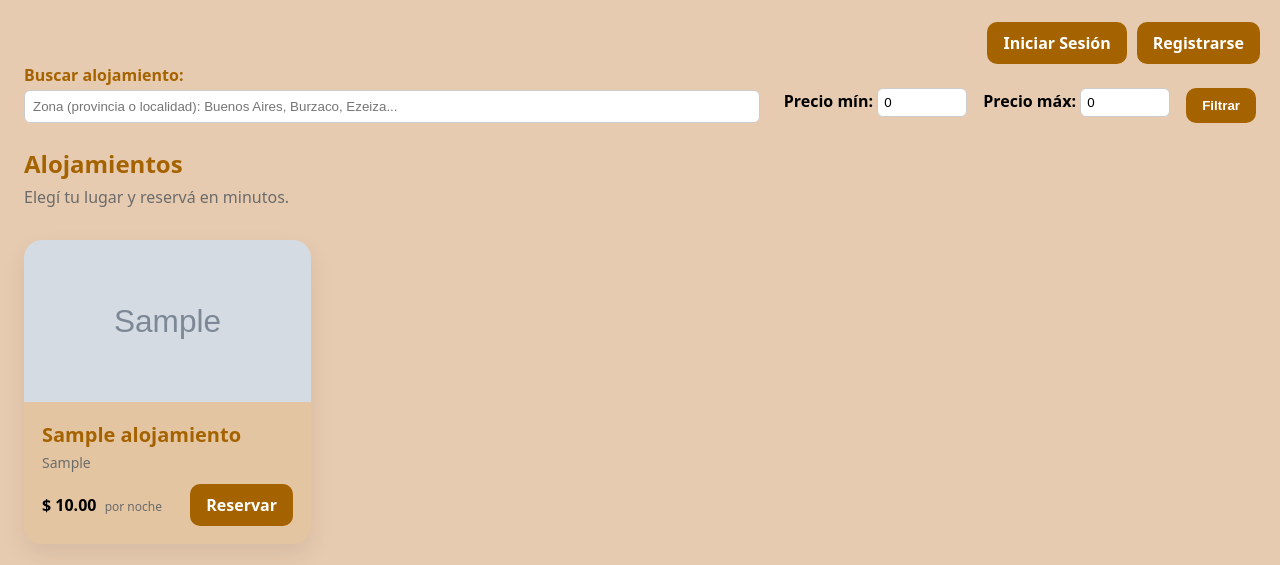
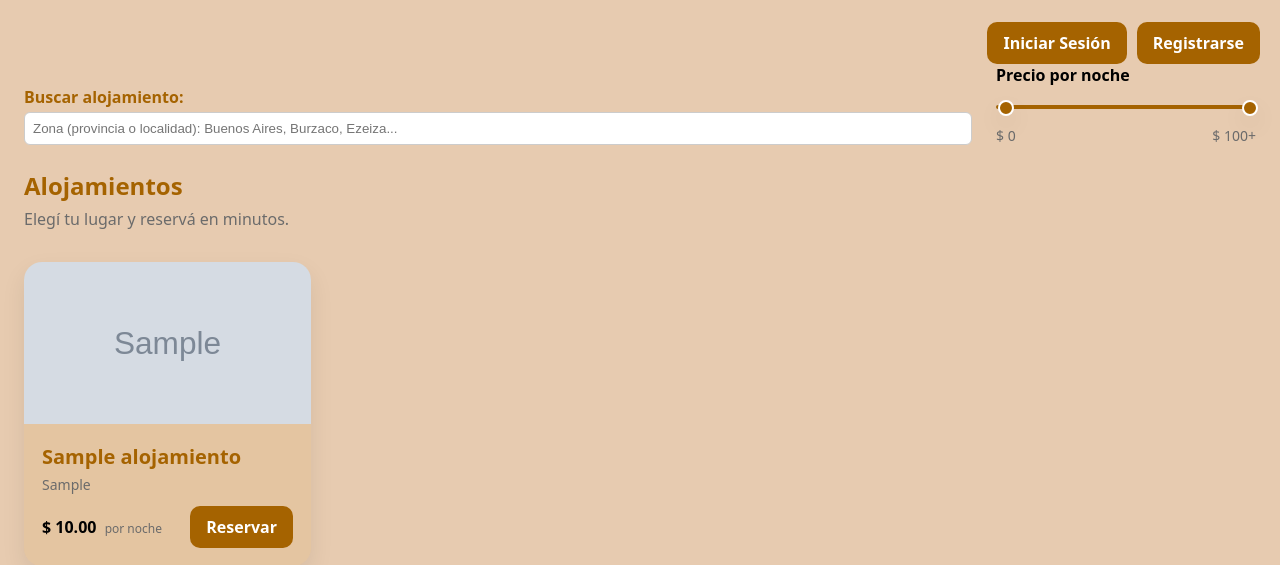
Before and after one commit to Strychi8/ClonAirbnb-TM2C2025E04, a PHP site: page / in a window 1280 px wide. Shown: the part 80-645 px from the top of the page. Run offline with PHP 8.4, Linux system fonts and the light colour scheme; tables that the repository leaves empty hold one stand-in row (values such as "Sample post"); grey boxes marked "Sample" are stand-in pictures.

Commit message:
Implement dual slider for price filtering and update backend logic

```diff
--- a/backend/filtrar_precio.php
+++ b/backend/filtrar_precio.php
@@ -8,8 +8,8 @@ try {
     throw new RuntimeException('No hay conexión PDO');
   }
 
-//  $min = isset($_GET['min']) ? (int)$_GET['min'] : 30000;
-//  $max = isset($_GET['max']) ? (int)$_GET['max'] : 150000;
+  $min = isset($_GET['min']) ? (int)$_GET['min'] : 0;
+  $max = isset($_GET['max']) ? (int)$_GET['max'] : 150000;
 
   if ($min > $max || $min < 0 || $max < 0) {
     http_response_code(400);
--- /dev/null
+++ b/backend/precio_bounds.php
@@ -0,0 +1,41 @@
+<?php
+declare(strict_types=1);
+header('Content-Type: application/json; charset=utf-8');
+
+try {
+  require __DIR__ . '/db.php';
+  if (!isset($pdo) || !($pdo instanceof PDO)) {
+    throw new RuntimeException('No hay conexión PDO');
+  }
+
+  $zona = isset($_GET['zona']) ? trim((string)$_GET['zona']) : '';
+
+  if ($zona !== '') {
+    $sql = "SELECT MIN(CAST(precio_noche AS DECIMAL(10,2))) AS min_precio,
+                   MAX(CAST(precio_noche AS DECIMAL(10,2))) AS max_precio
+            FROM alojamientos
+            WHERE (provincia LIKE :z1 OR localidad LIKE :z2)";
+    $st = $pdo->prepare($sql);
+    $st->execute([':z1' => "%$zona%", ':z2' => "%$zona%"]);
+  } else {
+    $sql = "SELECT MIN(CAST(precio_noche AS DECIMAL(10,2))) AS min_precio,
+                   MAX(CAST(precio_noche AS DECIMAL(10,2))) AS max_precio
+            FROM alojamientos";
+    $st = $pdo->query($sql);
+  }
+
+  $row = $st->fetch(PDO::FETCH_ASSOC) ?: [];
+  $min = isset($row['min_precio']) ? (float)$row['min_precio'] : 0.0;
+  $max = isset($row['max_precio']) ? (float)$row['max_precio'] : 150000.0;
+
+  // Si no hay datos, devolver un rango por defecto
+  if ($min <= 0 && $max <= 0) {
+    $min = 0.0;
+    $max = 150000.0;
+  }
+
+  echo json_encode(['min' => $min, 'max' => $max], JSON_UNESCAPED_UNICODE);
+} catch (Throwable $e) {
+  http_response_code(500);
+  echo json_encode(['error' => 'server_error', 'message' => $e->getMessage()]);
+}
--- a/css/styles.css
+++ b/css/styles.css
@@ -199,3 +199,62 @@ button:hover {
     font-size: 18px;
   }
 }
+
+/* ===== Dual slider (min+max on one track) ===== */
+.dual-slider {
+  position: relative;
+  height: 28px;
+}
+.dual-slider input[type="range"] {
+  position: absolute;
+  left: 0;
+  right: 0;
+  top: 6px;
+  width: 100%;
+  pointer-events: none; /* allow clicks to pass through to the top slider */
+  appearance: none;
+  -webkit-appearance: none;
+  background: none;
+}
+.dual-slider input[type="range"]::-webkit-slider-thumb {
+  -webkit-appearance: none;
+  pointer-events: auto; /* enable grabbing thumb */
+  width: 16px;
+  height: 16px;
+  border-radius: 50%;
+  background: var(--primary);
+  border: 2px solid #fff;
+  box-shadow: var(--shadow);
+}
+.dual-slider input[type="range"]::-moz-range-thumb {
+  pointer-events: auto;
+  width: 16px;
+  height: 16px;
+  border-radius: 50%;
+  background: var(--primary);
+  border: 2px solid #fff;
+}
+.dual-slider input[type="range"]::-webkit-slider-runnable-track {
+  height: 4px;
+  background: transparent;
+}
+.dual-slider input[type="range"]::-moz-range-track {
+  height: 4px;
+  background: transparent;
+}
+.dual-slider__track {
+  position: absolute;
+  left: 0;
+  right: 0;
+  top: 13px;
+  height: 4px;
+  border-radius: 999px;
+  background: #ddd;
+}
+.dual-slider__range {
+  position: absolute;
+  top: 13px;
+  height: 4px;
+  border-radius: 999px;
+  background: var(--primary);
+}
--- a/index.html
+++ b/index.html
@@ -34,19 +34,17 @@
             <label for="filtrar" style="font-weight: bold; color: var(--primary);">Buscar alojamiento:</label>
             <input type="text" id="filtrar" placeholder="Zona (provincia o localidad): Buenos Aires, Burzaco, Ezeiza..." style="width: 100%; padding: 8px; border-radius: 6px; border: 1px solid #ccc; margin-top: 4px;" />
           </div>
-          <div style="display: flex; gap: 16px; flex-wrap: wrap;">
-            <!-- Precio -->
-            <div>
-              <label for="filtro-precio-min" style="font-weight: bold;">Precio mín:</label>
-              <input type="number" id="filtro-precio-min" min="0" value="0" placeholder="Desde $" style="width: 90px; padding: 6px; border-radius: 6px; border: 1px solid #ccc; margin-top: 4px;" />
+          <div style="min-width: 260px;">
+            <label style="font-weight: bold;">Precio por noche</label>
+            <div class="dual-slider" style="margin-top: 6px; max-width: 420px;">
+              <div class="dual-slider__track"></div>
+              <div class="dual-slider__range" id="precio-fill"></div>
+              <input type="range" id="filtro-precio-min" min="0" max="150000" step="1" value="0" />
+              <input type="range" id="filtro-precio-max" min="0" max="150000" step="1" value="150000" />
             </div>
-            <div>
-              <label for="filtro-precio-max" style="font-weight: bold;">Precio máx:</label>
-              <input type="number" id="filtro-precio-max" max="150000" value="0" placeholder="Hasta $" style="width: 90px; padding: 6px; border-radius: 6px; border: 1px solid #ccc; margin-top: 4px;" />
-            </div>
-            <!-- Botón Filtrar -->
-            <div>
-              <button id="btn-filtrar" class="btn btn-primary" style="margin-top: 4px;">Filtrar</button>
+            <div style="display: flex; justify-content: space-between; margin-top: 6px; color: var(--muted); font-size: 14px;">
+              <span id="precio-min-label">$ 0</span>
+              <span id="precio-max-label">$ 150.000+</span>
             </div>
           </div>
         </div>
--- a/js/home.js
+++ b/js/home.js
@@ -1,7 +1,109 @@
 document.addEventListener("DOMContentLoaded", () => {
-  cargarAlojamientos();
+  const minEl = document.getElementById('filtro-precio-min');
+  const maxEl = document.getElementById('filtro-precio-max');
+  const zonaEl = document.getElementById('filtrar');
+  const minLabel = document.getElementById('precio-min-label');
+  const maxLabel = document.getElementById('precio-max-label');
 
-  document.getElementById('btn-filtrar').addEventListener('click', filtrar);
+  const formatMoney = (num) => (Number(num) || 0).toLocaleString('es-AR');
+
+  const updateLabels = () => {
+    if (minLabel && minEl) {
+      minLabel.textContent = `$ ${formatMoney(minEl.value)}`;
+    }
+    if (maxLabel && maxEl) {
+      const maxVal = Number(maxEl.value);
+      const cap = Number(maxEl.max || maxVal);
+      maxLabel.textContent = maxVal >= cap ? `$ ${formatMoney(maxVal)}+` : `$ ${formatMoney(maxVal)}`;
+    }
+  };
+
+  const fillEl = document.getElementById('precio-fill');
+  const updateFill = () => {
+    if (!fillEl || !minEl || !maxEl) return;
+    const minBound = Number(minEl.min);
+    const maxBound = Number(minEl.max);
+    const a = Number(minEl.value);
+    const b = Number(maxEl.value);
+    const total = maxBound - minBound || 1;
+    const left = ((Math.min(a, b) - minBound) / total) * 100;
+    let right = ((Math.max(a, b) - minBound) / total) * 100;
+    fillEl.style.left = left + '%';
+    fillEl.style.right = (100 - right) + '%';
+  };
+
+  let debounceId;
+  const triggerFilter = () => {
+    updateLabels();
+    updateFill();
+    clearTimeout(debounceId);
+    debounceId = setTimeout(() => filtrar(), 250);
+  };
+
+  async function loadBoundsAndInit() {
+    try {
+      const zona = (zonaEl?.value || '').trim();
+      const url = zona
+        ? `backend/precio_bounds.php?zona=${encodeURIComponent(zona)}`
+        : `backend/precio_bounds.php`;
+      const res = await fetch(url);
+      const data = await res.json();
+      const rawMin = Number(data.min) || 0;
+      const rawMax = Number(data.max) || 0;
+      let minBound = Math.max(0, Math.floor(rawMin / 100) * 100); // floor to hundreds
+      let maxBound = Math.ceil(rawMax / 100) * 100; // ceil to hundreds
+      maxBound = Math.max(minBound, maxBound);
+
+      if (minEl && maxEl) {
+        // Set range attributes based on DB bounds
+        minEl.min = String(minBound);
+        minEl.max = String(maxBound);
+        minEl.step = '1';
+        maxEl.min = String(minBound);
+        maxEl.max = String(maxBound);
+        maxEl.step = '1';
+
+        // Initialize values to full range
+        minEl.value = String(minBound);
+        maxEl.value = String(maxBound);
+      }
+
+      updateLabels();
+      updateFill();
+      filtrar();
+    } catch (e) {
+      // Fallback: just filter with current values
+      updateLabels();
+      updateFill();
+      filtrar();
+    }
+  }
+
+  if (minEl && maxEl) {
+    // Keep coherent range
+    minEl.addEventListener('input', () => {
+      if (Number(minEl.value) > Number(maxEl.value)) {
+        maxEl.value = minEl.value;
+      }
+      triggerFilter();
+    });
+    maxEl.addEventListener('input', () => {
+      if (Number(maxEl.value) < Number(minEl.value)) {
+        minEl.value = maxEl.value;
+      }
+      triggerFilter();
+    });
+  }
+
+  if (zonaEl) {
+    zonaEl.addEventListener('input', () => {
+      clearTimeout(debounceId);
+      debounceId = setTimeout(() => loadBoundsAndInit(), 350);
+    });
+  }
+
+  // Initial load based on DB bounds
+  loadBoundsAndInit();
 });
 
 function cargarAlojamientos() {
@@ -19,8 +121,7 @@ function filtrar() {
   // Validación básica
 
   if (min < 0 || max < 0 || min > max) {
-    alert('Rango de precio inválido');
-    //console.log('Filtrando por precio:', min, max);
+    // Si el rango quedó inválido por cualquier razón, no alertar, solo no enviar
     return;
   }
 
```
